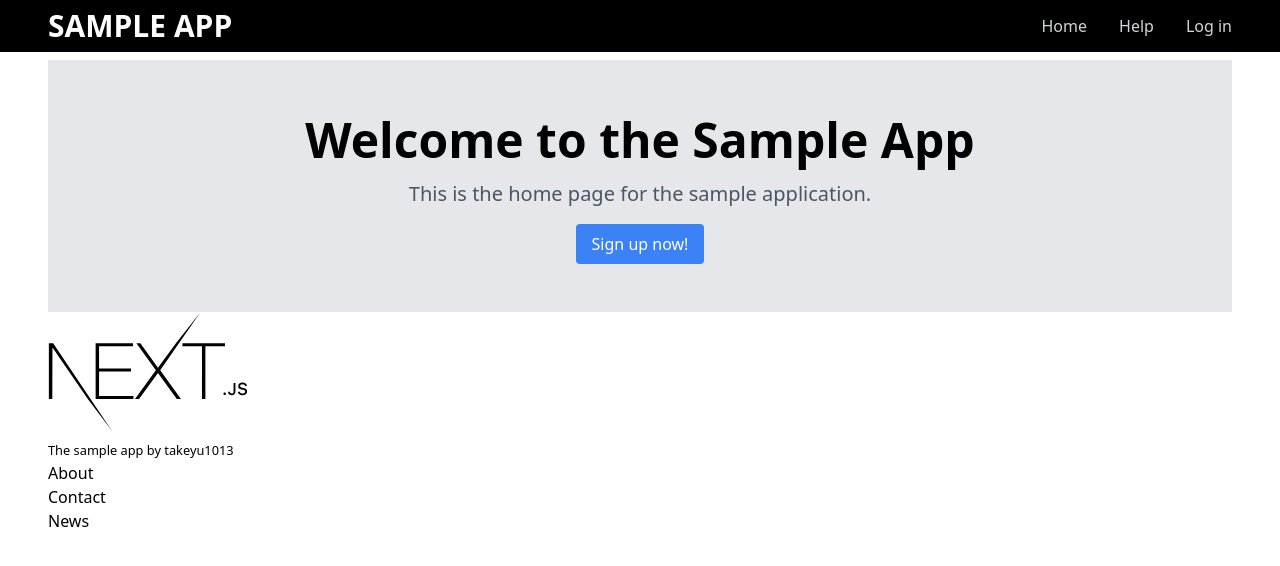
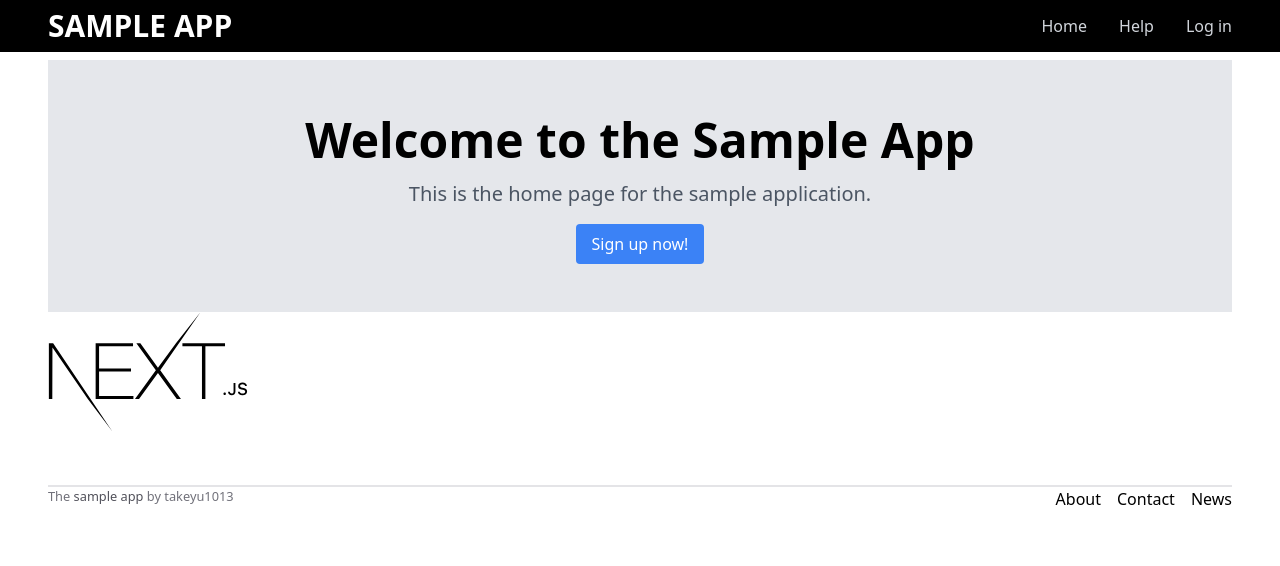
Before and after one commit to takeyu1013/sample_app, a Next.js app: page /static_pages/home in a window 1280 px wide. Shown: the top 566 px of the page. Built offline with nearby package versions, Linux system fonts and the light colour scheme.

Commit message:
💄 Change footer styles

```diff
--- a/src/layouts/Footer.tsx
+++ b/src/layouts/Footer.tsx
@@ -3,16 +3,16 @@ import Link from "next/link";
 
 const Footer: NextPage = () => {
   return (
-    <footer>
-      <small>
+    <footer className="flex justify-between border-t-2 border-zinc-200 border-solid">
+      <small className="text-zinc-500">
         The{" "}
         <Link href="https://github.com/takeyu1013/sample_app">
-          <a>sample app</a>
+          <a className="text-zinc-600 hover:text-zinc-800">sample app</a>
         </Link>{" "}
         by takeyu1013
       </small>
       <nav>
-        <ul>
+        <ul className="flex justify-end gap-x-4">
           <li>
             <Link href="#">
               <a>About</a>
--- a/src/pages/static_pages/home.tsx
+++ b/src/pages/static_pages/home.tsx
@@ -19,7 +19,9 @@ const Home: NextPage = () => {
           Sign up now!
         </button>
       </div>
-      <Image src={logo} alt="Next.js logo" width={200} />
+      <div className="pb-12">
+        <Image src={logo} alt="Next.js logo" width={200} />
+      </div>
     </>
   );
 };
```
